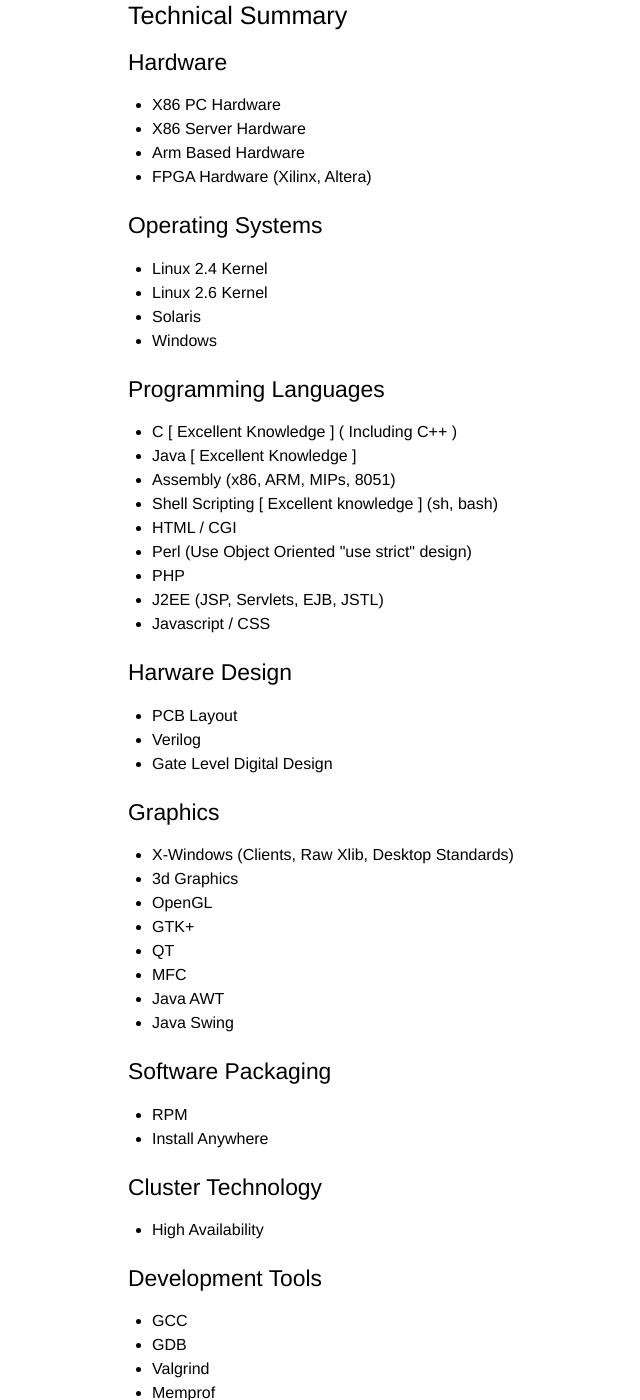
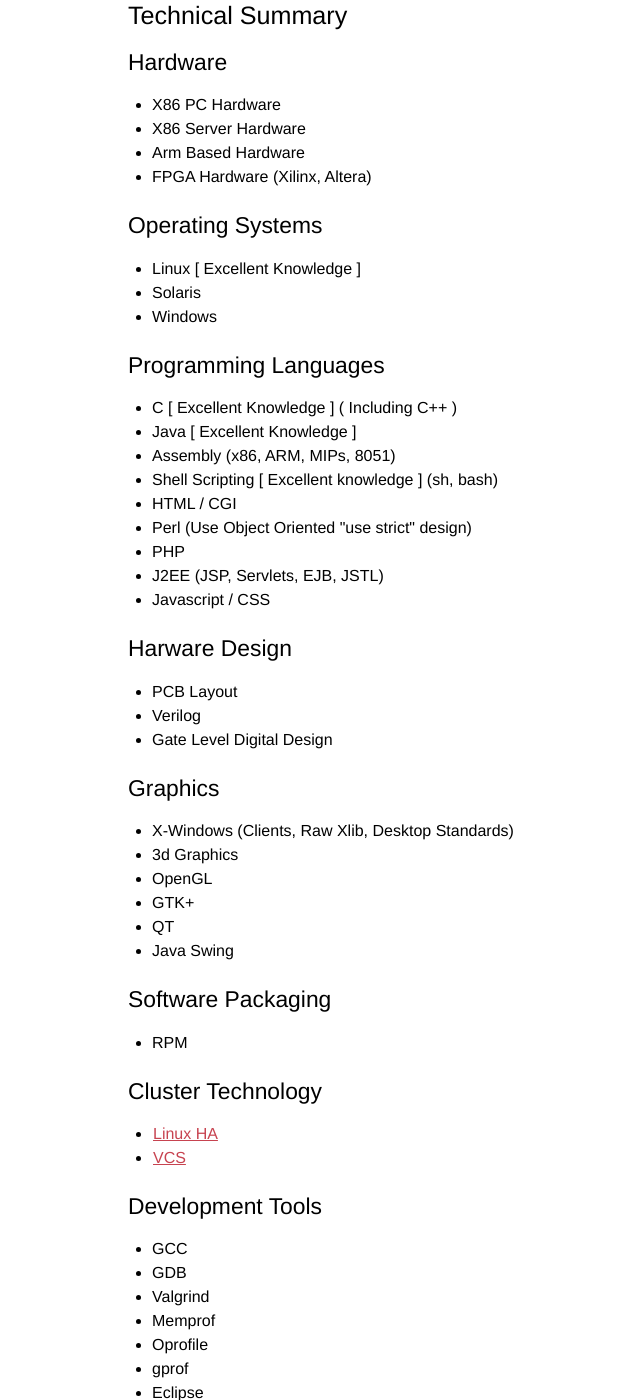
Before and after one commit to stffrdhrn/stffrdhrn.github.io, a Jekyll site: the page built from page/curriculum-vitae.markdown, in a window 1280 px wide and 1400 px high, scrolled down 692 px. Shown: the whole window, without its empty margins (0-640 px from the left). Built offline with Jekyll 4.4.1, drawn with Linux system fonts in a browser that asks for light colours; Markdown is read by kramdown in place of the engine named in the settings.

Commit message:
remove obsolete tech

```diff
--- a/page/curriculum-vitae.markdown
+++ b/page/curriculum-vitae.markdown
@@ -56,8 +56,7 @@
 </ul>
 <h3>Operating Systems</h3>
 <ul>
-<li>Linux 2.4 Kernel</li>
-<li>Linux 2.6 Kernel</li>
+<li>Linux [ Excellent Knowledge ]</li>
 <li>Solaris</li>
 <li>Windows</li>
 </ul>
@@ -86,18 +85,16 @@
 <li>OpenGL</li>
 <li>GTK+</li>
 <li>QT</li>
-<li>MFC</li>
-<li>Java AWT</li>
 <li>Java Swing</li>
 </ul>
 <h3>Software Packaging</h3>
 <ul>
 <li>RPM</li>
-<li>Install Anywhere</li>
 </ul>
 <h3>Cluster Technology</h3>
 <ul>
-<li>High Availability</li>
+<li><a href="http://www.linux-ha.org/wiki/Main_Page">Linux HA</a></li>
+<li><a href="https://en.wikipedia.org/wiki/Veritas_Cluster_Server">VCS</a></li>
 </ul>
 <h3>Development Tools</h3>
 <ul>
```
Also changed, not shown: other parts of page/curriculum-vitae.markdown (+2 -0 lines).
